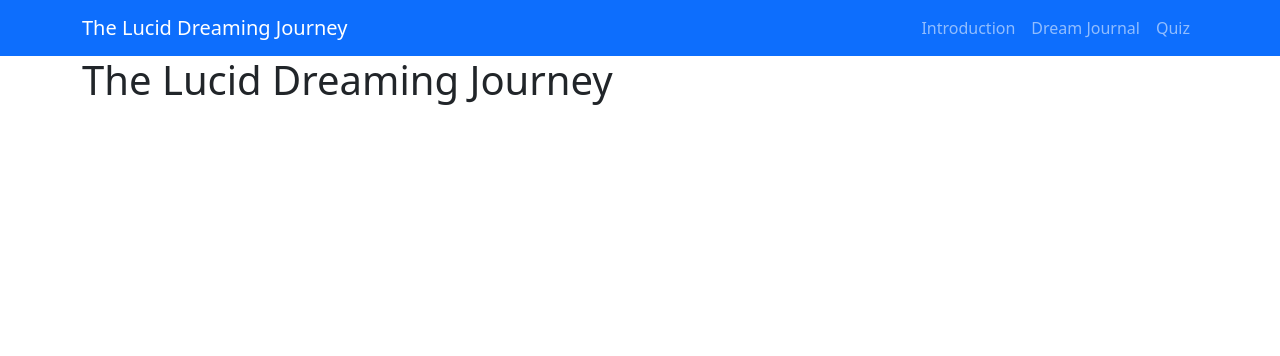
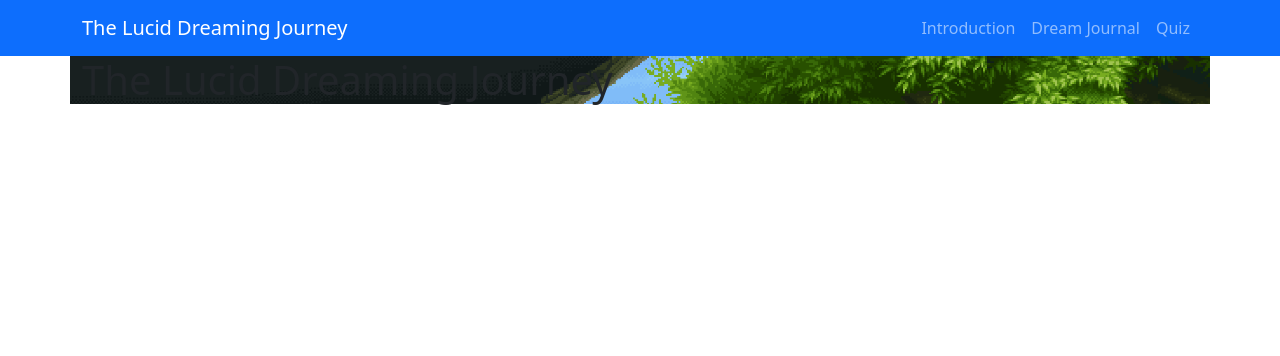
Before and after one commit to RayanEreteo/CS50_Final_Project_TheLucidDreamingJourney, a Flask app: page / in a window 1280 px wide. Shown: the top 356 px of the page. Run offline with Flask 3, Linux system fonts and the light colour scheme.

Commit message:
change incorrect class name

```diff
--- a/templates/index.html
+++ b/templates/index.html
@@ -5,7 +5,7 @@
 {% endblock %}
 
 {% block main %}
-    <div class="container index-page">
+    <div class="container index-main">
         <h1>The Lucid Dreaming Journey</h1>
     </div>
 {% endblock %}
```
